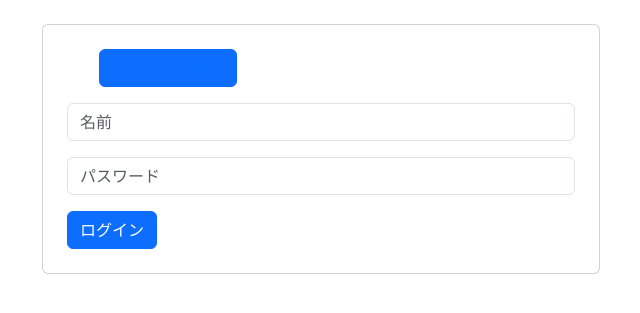
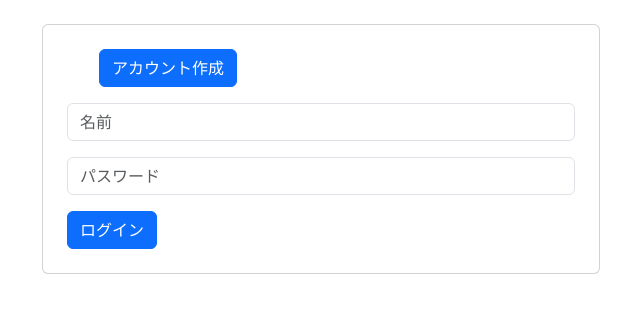
Before and after one commit to konkaisei/e_team, a Spring Boot app: page /login in a window 1280 px wide. Shown: the top 313 px of the page, without its empty margins (319-959 px from the left). Run offline with Spring Boot 4, Linux system fonts and the light colour scheme; some of the project's set-up classes (security, data sources, template engines, error pages and the like) are left out, and stand-ins take their place; some libraries are stand-ins or nearby versions.

Commit message:
枠消す

```diff
--- a/music-management/src/main/resources/templates/layout.html
+++ b/music-management/src/main/resources/templates/layout.html
@@ -12,7 +12,7 @@
             <button sec:authorize="isAuthenticated()"><a th:href="@{/albums}">ホーム</a></button>
             <button sec:authorize="isAuthenticated()"><a th:href="@{/albums/new}">収入</a></button>
             <button sec:authorize="isAuthenticated()"><a th:href="@{/albums/new}">支出</a></button>
-            <button sec:authorize="isAnonymous()"class="btn btn-primary"><a th:href="@{/register}">アカウント作成</a></button>
+            <a sec:authorize="isAnonymous()" th:href="@{/register}" class="btn btn-primary">アカウント作成</a>
             <div sec:authorize="isAuthenticated()">
                 <form th:action="@{/logout}" method="post">
                     <button type="submit">ログアウト</button>
```
